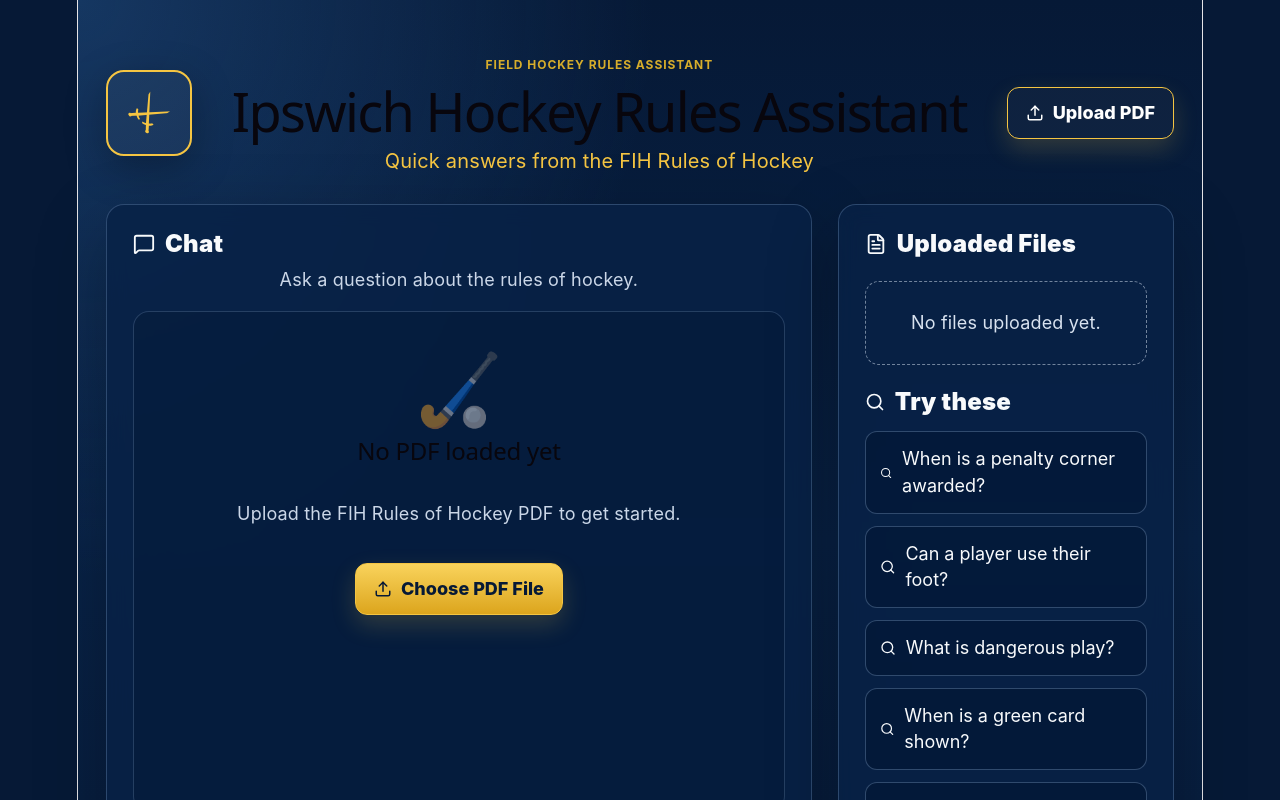
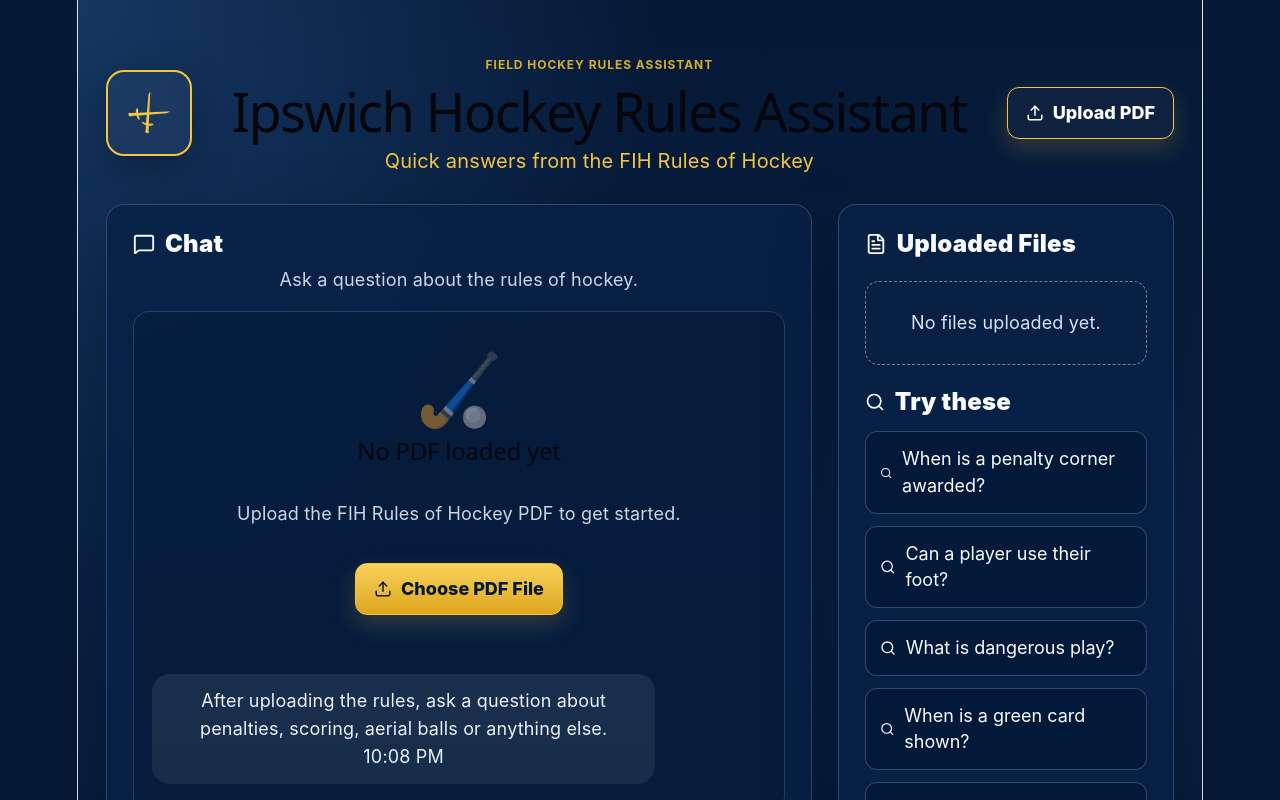
Before and after one commit to jiayan-labs/hockey-rules-chat, a React (Vite) app: page / in a window 1280 px wide. Shown: the top 800 px of the page. Built offline with nearby package versions, Linux system fonts and the light colour scheme.

Commit message:
Changed user help message again

```diff
--- a/src/App.jsx
+++ b/src/App.jsx
@@ -84,7 +84,7 @@
     {
       role: "assistant",
       content:
-        "Upload the FIH Rules of Hockey PDF to get started. Then ask a question about penalties, scoring, equipment, goalkeepers, aerial balls or umpiring.",
+        "After uploading the rules, ask a question about penalties, scoring, aerial balls or anything else.",
       timestamp: new Date().toLocaleTimeString([], { hour: "2-digit", minute: "2-digit" }),
     },
   ]);
```
